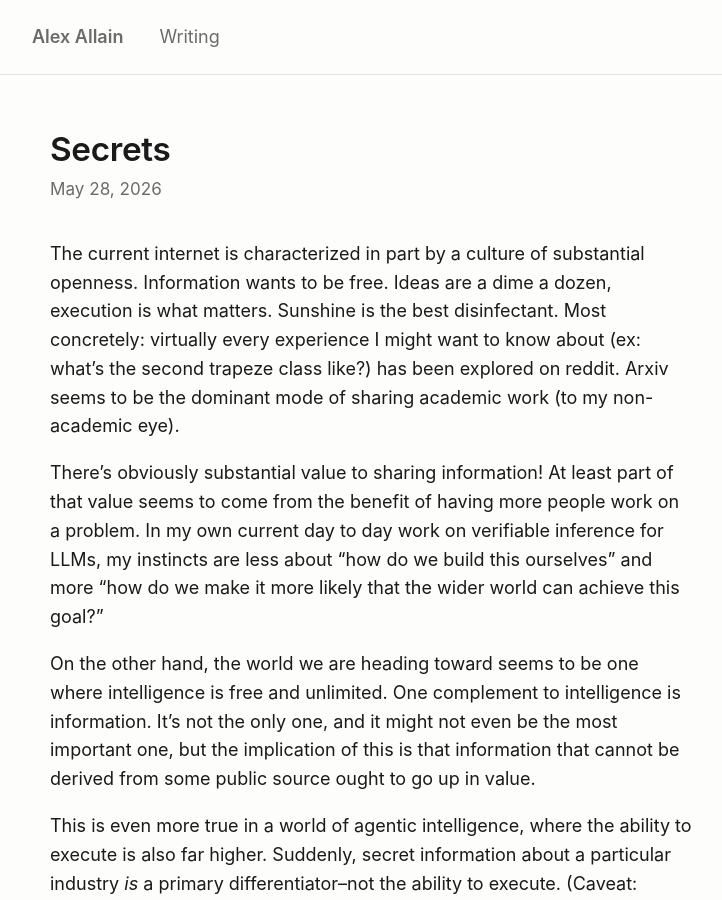
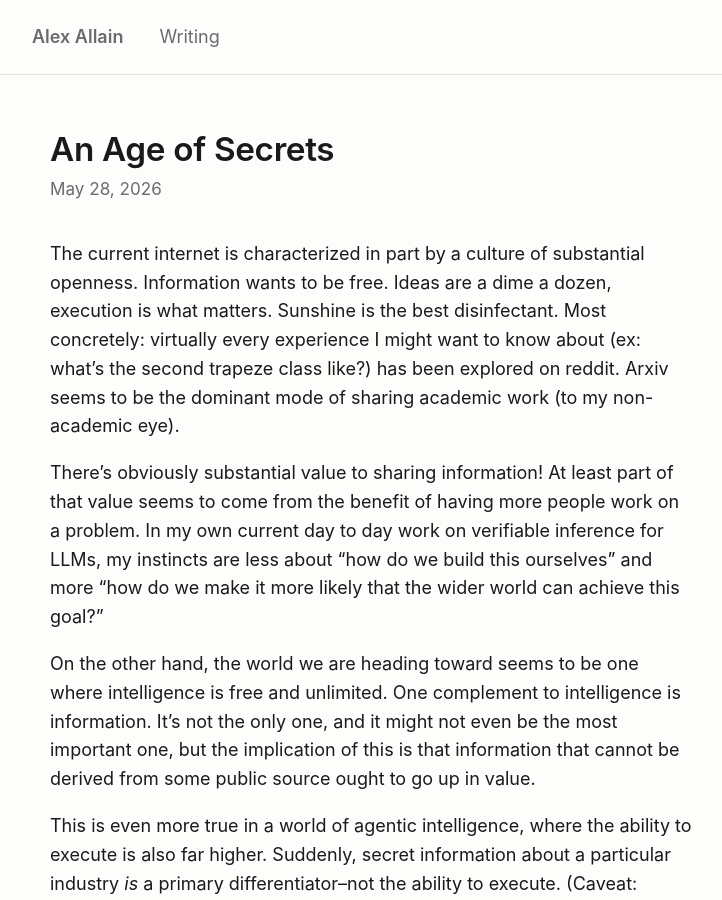
Before and after one commit to alexallain/alexallain.github.io, a Jekyll site: the page built from _posts/2026-05-28-secrets.md, in a window 1280 px wide and 900 px high. Shown: the whole window, without its empty margins (268-990 px from the left). Built offline with Jekyll 4.4.1, drawn with Linux system fonts in a browser that asks for light colours.

Commit message:
Update Secrets title to An Age of Secrets

```diff
--- a/_posts/2026-05-28-secrets.md
+++ b/_posts/2026-05-28-secrets.md
@@ -1,6 +1,6 @@
 ---
 layout: post
-title: "Secrets"
+title: "An Age of Secrets"
 date: 2026-05-28
 ---
 The current internet is characterized in part by a culture of substantial openness. Information wants to be free. Ideas
```
